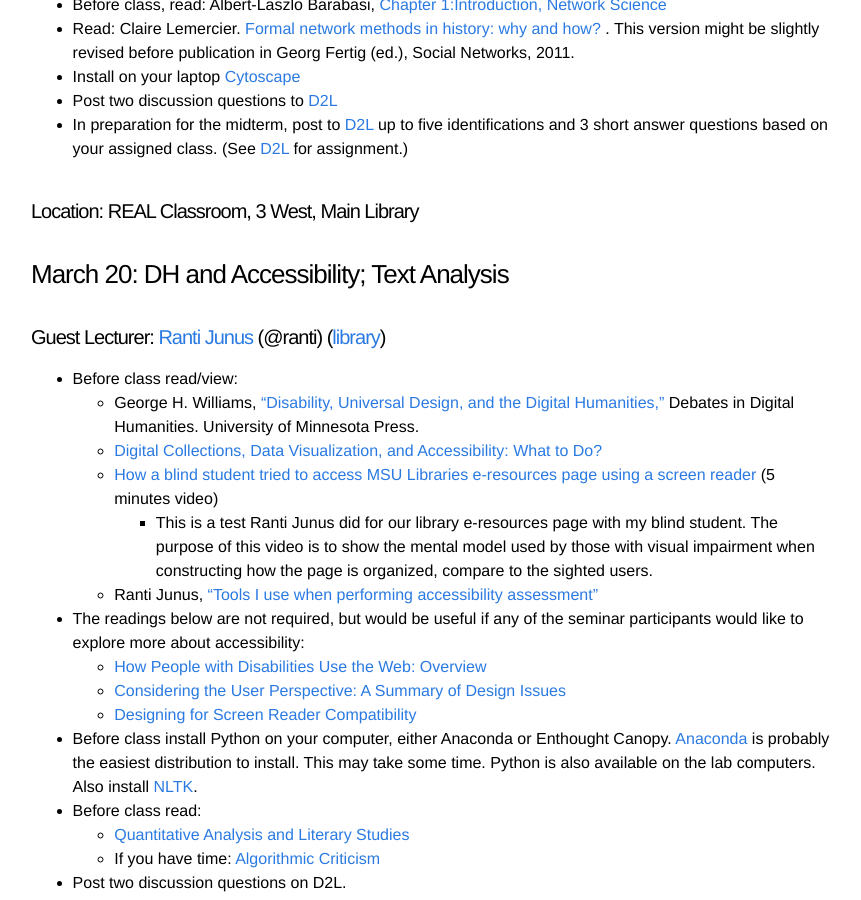
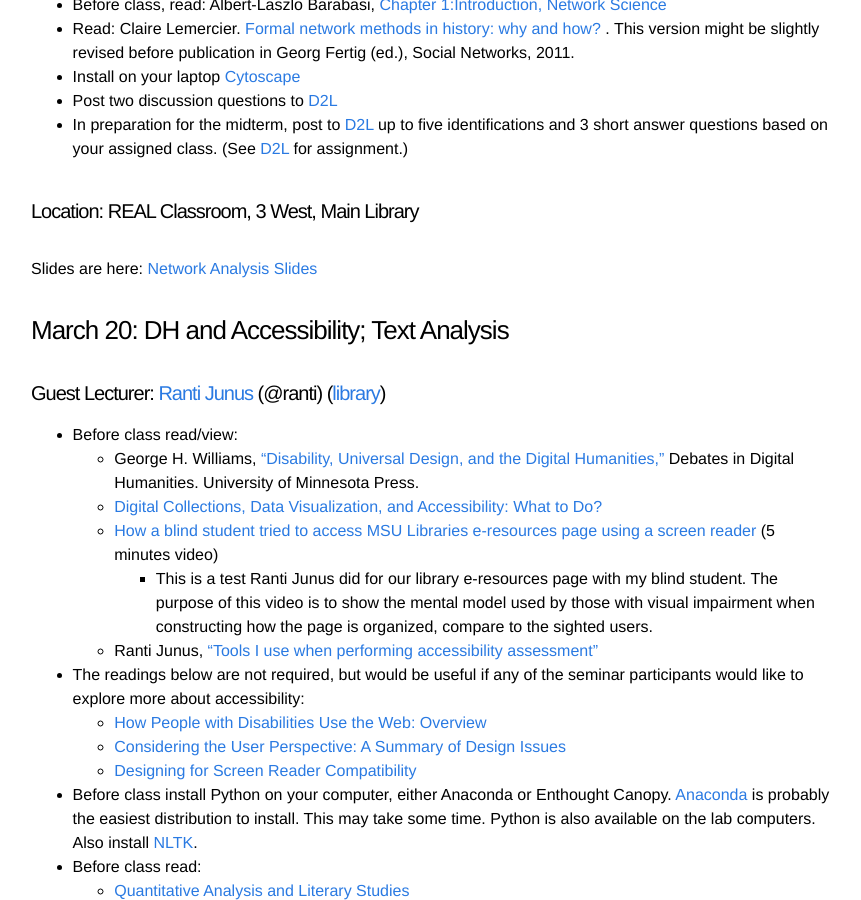
Before and after one commit to seanpue/al340, a Jekyll site: the page built from syllabus.md, in a window 1280 px wide and 900 px high, scrolled down 3509 px. Shown: the whole window, without its empty margins (209-1070 px from the left). Built offline with Jekyll 4.4.1, drawn with Linux system fonts in a browser that asks for light colours.

Commit message:
added na slides

```diff
--- a/syllabus.md
+++ b/syllabus.md
@@ -85,6 +85,7 @@ Practice of 'Purposeful Work' with Research Data".](http://www.archivejournal.ne
 #### Guest Lecturers: [Aaron Collie] ([library], [DH]) (@aaroncollie) [Thomas Padilla] (@thomasgpadilla) ([library], [DH])
 
 ##### Humanities Data Curation Slides are [here](http://bit.ly/1KSxery)
+
 ##### Research Data Curation Slides are [here](http://slidesha.re/1Gm9OIv)
 
 ### February 20: Introduction to Digital History and Digital Collections with [Omeka]
@@ -126,7 +127,7 @@ Practice of 'Purposeful Work' with Research Data".](http://www.archivejournal.ne
 
 #### Location: REAL Classroom, 3 West, Main Library
 
-
+##### Slides are here: [Network Analysis Slides](na_2015-padilla.pdfhttps://github.com/seanpue/al340/blob/master/slides/na_2015-padilla.pdf)
 ### March 20: DH and Accessibility; Text Analysis
 
 #### Guest Lecturer: [Ranti Junus] (@ranti) ([library])
```
